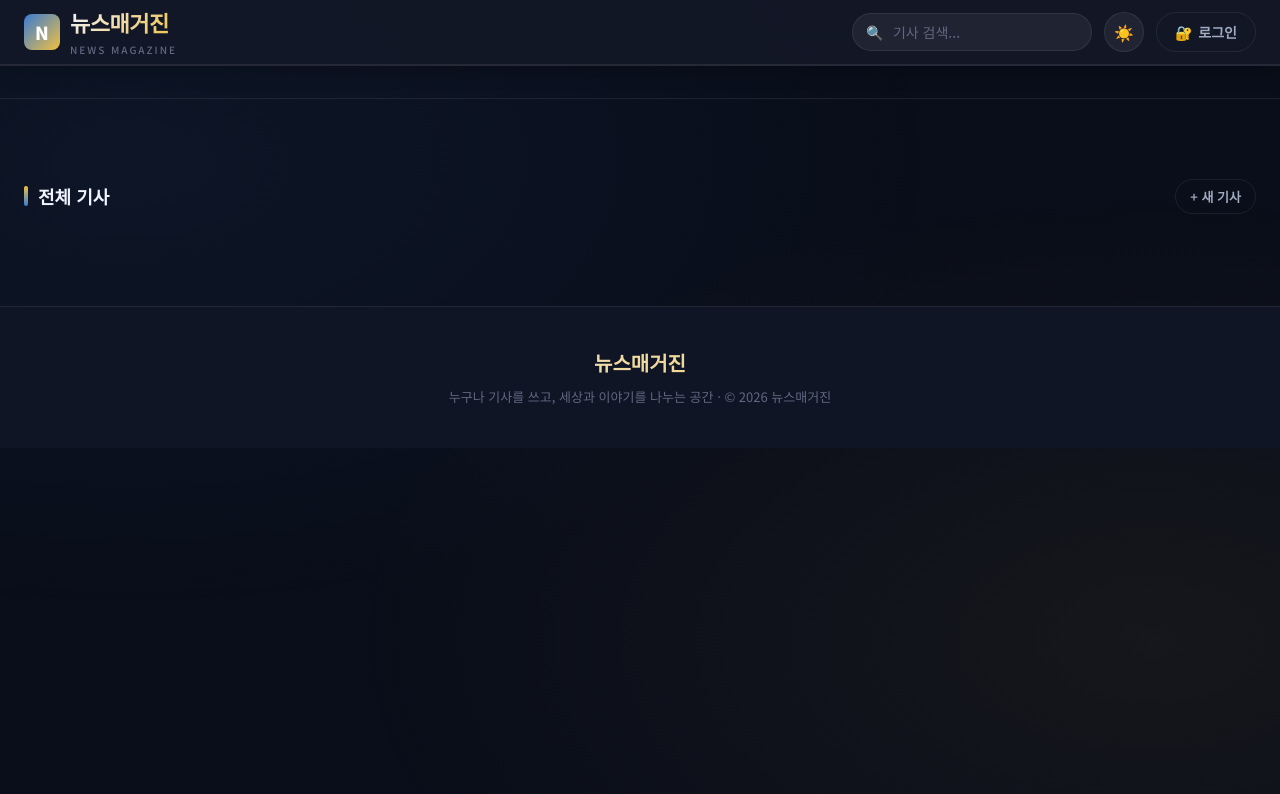
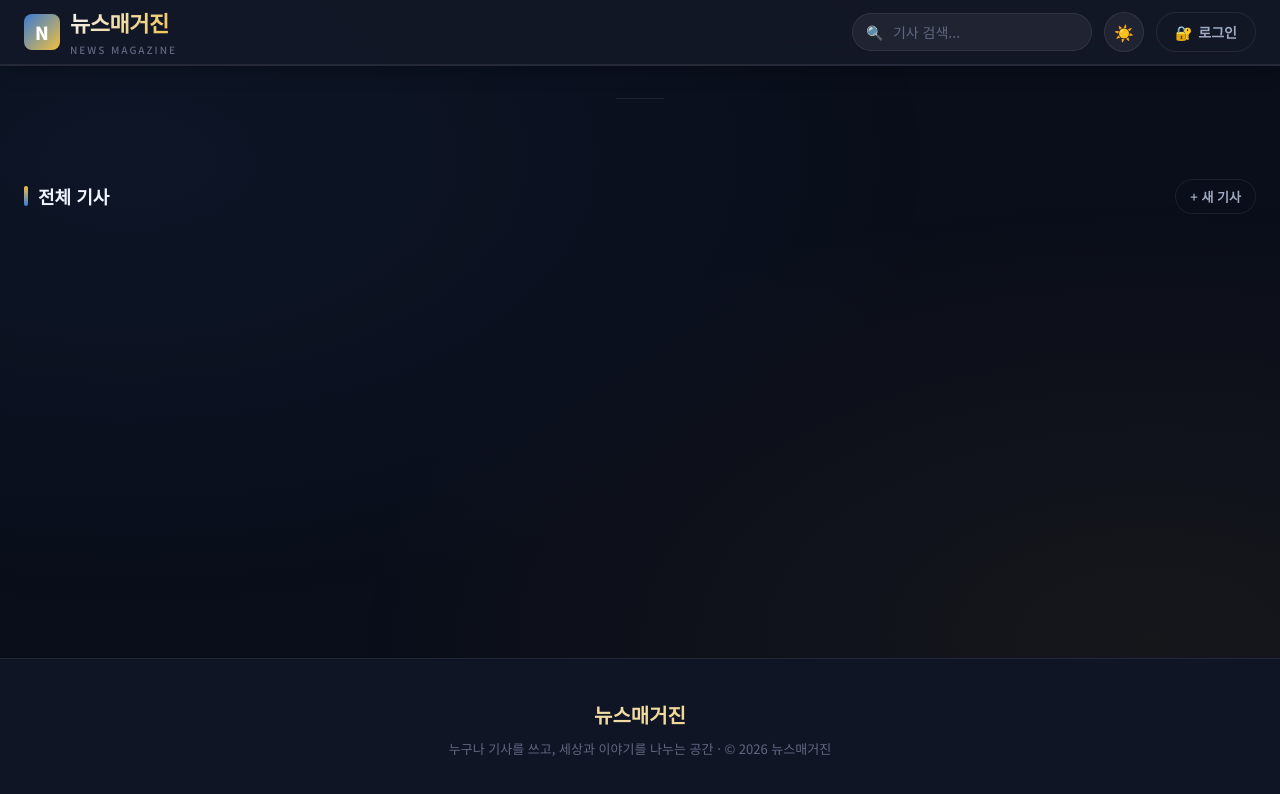
Before and after one commit to lsrhjru-ship-it/News-Magazine, a website: page index.html in a window 1280 px wide. Drawn offline with nearby package versions, Linux system fonts and the light colour scheme; no server answers.

Commit message:
Update style.css

```diff
--- a/style.css
+++ b/style.css
@@ -68,6 +68,10 @@ body {
   transition: background 0.4s ease, color 0.4s ease;
   min-height: 100vh;
   overflow-x: hidden;
+
+  /* Sticky Footer 적용 */
+  display: flex;
+  flex-direction: column;
 }
 
 a { color: inherit; text-decoration: none; }
@@ -306,11 +310,15 @@ body::before {
 
 /* ===== Main Content ===== */
 .main {
+  width: 100%;
   max-width: 1400px;
   margin: 0 auto;
   padding: 32px 24px;
   position: relative;
   z-index: 1;
+
+  /* 컨텐츠가 부족해도 영역을 다 차지하여 푸터를 바닥으로 밀어냄 */
+  flex: 1;
 }
 
 /* ===== Hero Section ===== */
@@ -978,6 +986,9 @@ body::before {
   text-align: center;
   position: relative;
   z-index: 1;
+
+  /* 최하단 위치 고정 */
+  margin-top: auto;
 }
 
 .footer-logo {
```
